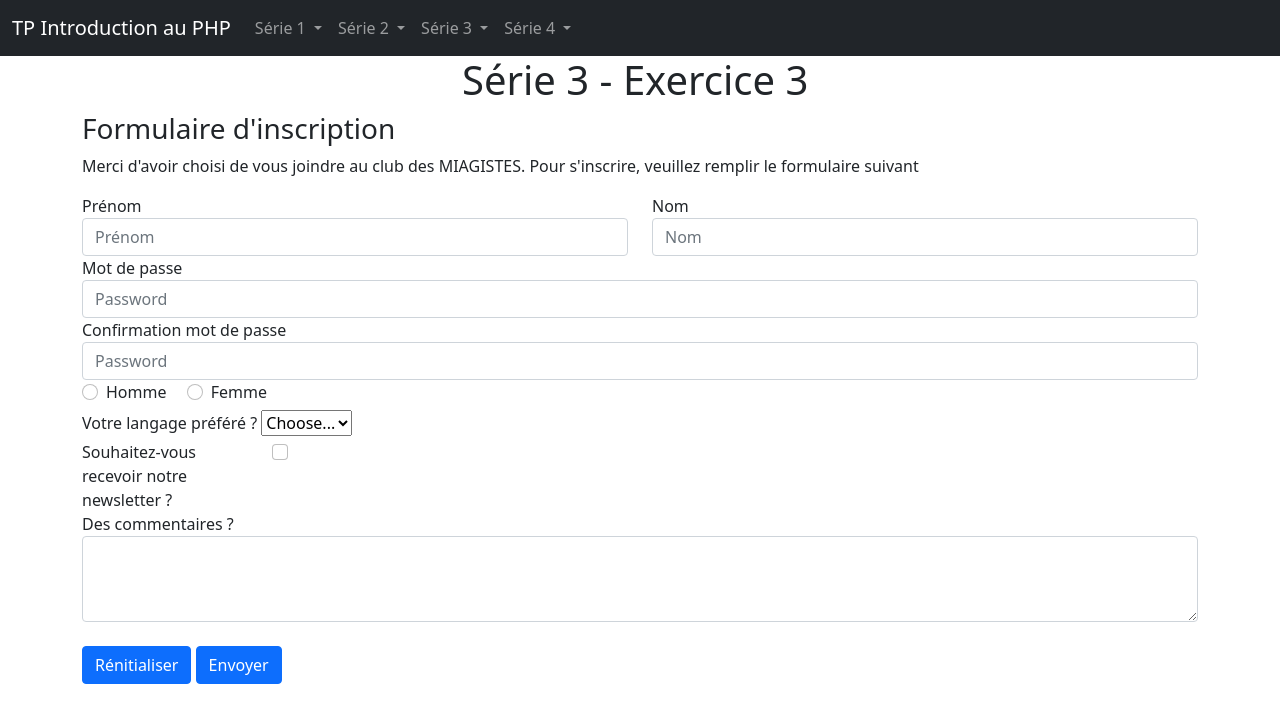
After one commit to arthurmadecprevost/tp-intro-php, a PHP site: page /intro_php/serie3/exercice3.php in a window 1280 px wide. The commit adds this page. Shown: the top 723 px of the page. Run offline with PHP 8.4, Linux system fonts and the light colour scheme.

Commit message:
Serie 3 exo 3 a finir

```diff
--- a/serie3/exercice1.php
+++ b/serie3/exercice1.php
@@ -75,7 +75,7 @@
 ?>
             <br>
             <form action="" method="post">
-                <p>Quelle est ta proposition ? <input id="number" type="number" min="1" max="100" required></p>
+                <label>Quelle est ta proposition ? </label><input id="number" type="number" min="1" max="100" required>
                 <input type="hidden" name="nbTentatives" value="<?php echo $_SESSION['nbEssai']; ?>" />
                 <p><input type="submit" name="deviner" value="Deviner"></p>
             </form>
--- /dev/null
+++ b/serie3/exercice3.php
@@ -0,0 +1,95 @@
+<?php
+  $serie = '3';
+  $exercice = '3';
+?>
+
+<!doctype html>
+<html lang="fr">
+  <head>
+    <meta charset="utf-8">
+    <meta name="viewport" content="width=device-width, initial-scale=1">
+
+    <!-- Bootstrap CSS -->
+    <link href="https://cdn.jsdelivr.net/npm/bootstrap@5.0.0-beta1/dist/css/bootstrap.min.css" rel="stylesheet" integrity="sha384-giJF6kkoqNQ00vy+HMDP7azOuL0xtbfIcaT9wjKHr8RbDVddVHyTfAAsrekwKmP1" crossorigin="anonymous">
+
+    <title><?php echo "Série $serie - Exercice $exercice"; ?></title>
+  </head>
+  <body>
+    <?php
+    include('../template/header.php');
+    ?>
+
+    <div class="container">
+        <div class="row">
+            <div class="col-sm">
+            </div>
+            <div class="col-sm">
+            <h1><?php echo "Série $serie - Exercice $exercice"; ?></h1>
+            </div>
+            <div class="col-sm">
+            </div>
+        </div>
+        <h3>Formulaire d'inscription</h3>
+        <p>Merci d'avoir choisi de vous joindre au club des MIAGISTES. Pour s'inscrire, veuillez remplir le formulaire suivant</p>
+        <form action="" method="post">
+            <div class="row">
+                <div class="col">
+                    <label>Prénom</label>
+                    <input type="text" class="form-control" placeholder="Prénom">
+                </div>
+                <div class="col">
+                    <label>Nom</label>
+                    <input type="text" class="form-control" placeholder="Nom">
+                </div>
+            </div>
+            <div class="form-group">
+                <label for="exampleInputPassword1">Mot de passe</label>
+                <input type="password" class="form-control" id="exampleInputPassword1" placeholder="Password">
+            </div>
+            <div class="form-group">
+                <label for="exampleInputPassword1">Confirmation mot de passe</label>
+                <input type="password" class="form-control" id="exampleInputPassword1" placeholder="Password">
+            </div>
+            <div class="form-check form-check-inline">
+                <input class="form-check-input" type="radio" name="genre" id="inlineRadio1" value="homme">
+                <label class="form-check-label" for="inlineRadio1">Homme</label>
+            </div>
+            <div class="form-check form-check-inline">
+                <input class="form-check-input" type="radio" name="genre" id="inlineRadio2" value="femme">
+                <label class="form-check-label" for="inlineRadio2">Femme</label>
+            </div>
+            <div class="form-row align-items-center">
+            <div class="col-auto my-1">
+                <label class="mr-sm-2" for="inlineFormCustomSelect">Votre langage préféré ?</label>
+                <select class="custom-select mr-sm-2" id="inlineFormCustomSelect">
+                    <option selected>Choose...</option>
+                    <option value="1">PHP</option>
+                    <option value="2">Java</option>
+                    <option value="3">Python</option>
+                    <option value="3">C</option>
+                    <option value="3">Cobol</option>
+                </select>
+                </div>
+            </div>
+            <div class="form-group row">
+                <div class="col-sm-2">Souhaitez-vous recevoir notre newsletter ?</div>
+                <div class="col-sm-10">
+                    <div class="form-check">
+                        <input class="form-check-input" type="checkbox" id="gridCheck1">
+                    </div>
+                </div>
+            </div>
+            <div class="form-group">
+                <label for="exampleFormControlTextarea1">Des commentaires ?</label>
+                <textarea class="form-control" id="exampleFormControlTextarea1" rows="3"></textarea>
+            </div>
+            <br>
+            <button type="reset" class="btn btn-primary">Rénitialiser</button>
+            <button type="submit" class="btn btn-primary">Envoyer</button>
+        </form>
+    </div>
+
+    <script src="https://cdn.jsdelivr.net/npm/bootstrap@5.0.0-beta1/dist/js/bootstrap.bundle.min.js" integrity="sha384-ygbV9kiqUc6oa4msXn9868pTtWMgiQaeYH7/t7LECLbyPA2x65Kgf80OJFdroafW" crossorigin="anonymous"></script>
+
+    </body>
+</html>
```
